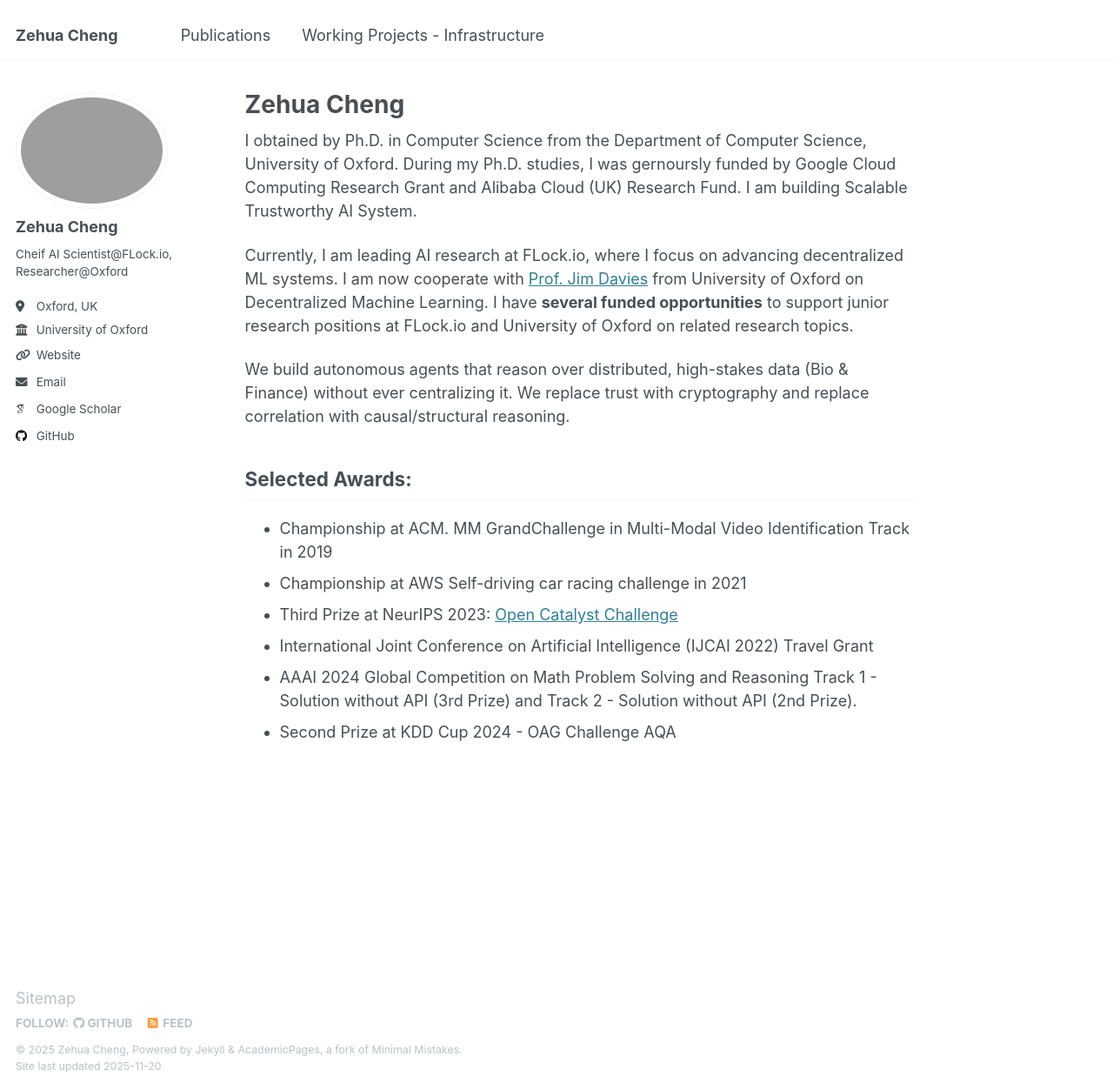
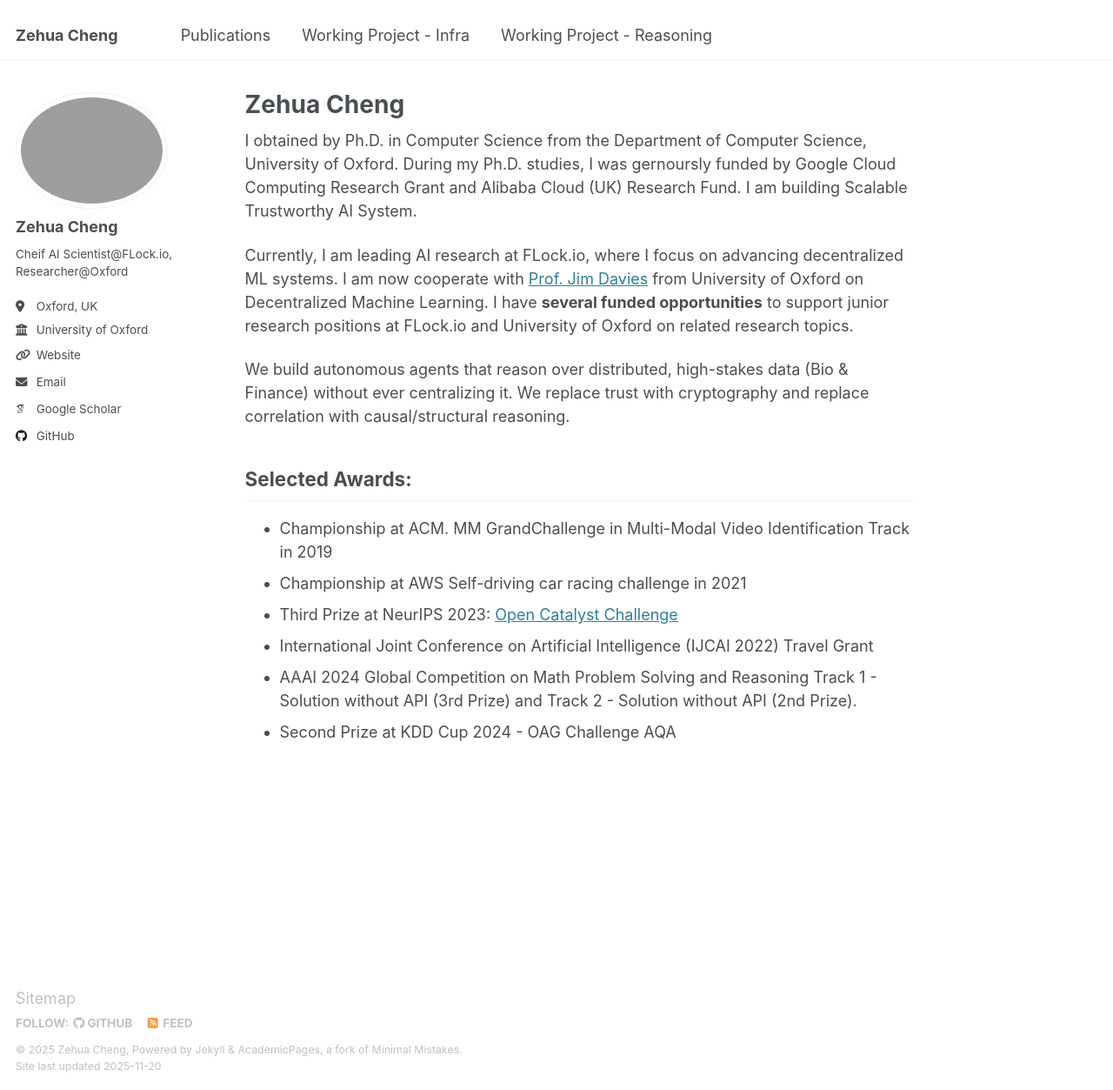
Before and after one commit to limberc/limberc.github.io, a Jekyll site: the page built from _pages/about.md, in a window 1280 px wide and 1253 px high. Shown: the whole window at 87% size. Built offline with Jekyll 4.4.1, drawn with Linux system fonts in a browser that asks for light colours; some web fonts are replaced.

Commit message:
Update navi

```diff
--- a/_data/navigation.yml
+++ b/_data/navigation.yml
@@ -10,5 +10,6 @@ main:
 
   # - title: "Teaching"
     # url: /teaching/
-  - title: "Working Projects - Infrastructure"
+  - title: "Working Project - Infra"
     url: /WP1/
+  - title: "Working Project - Reasoning"
```
